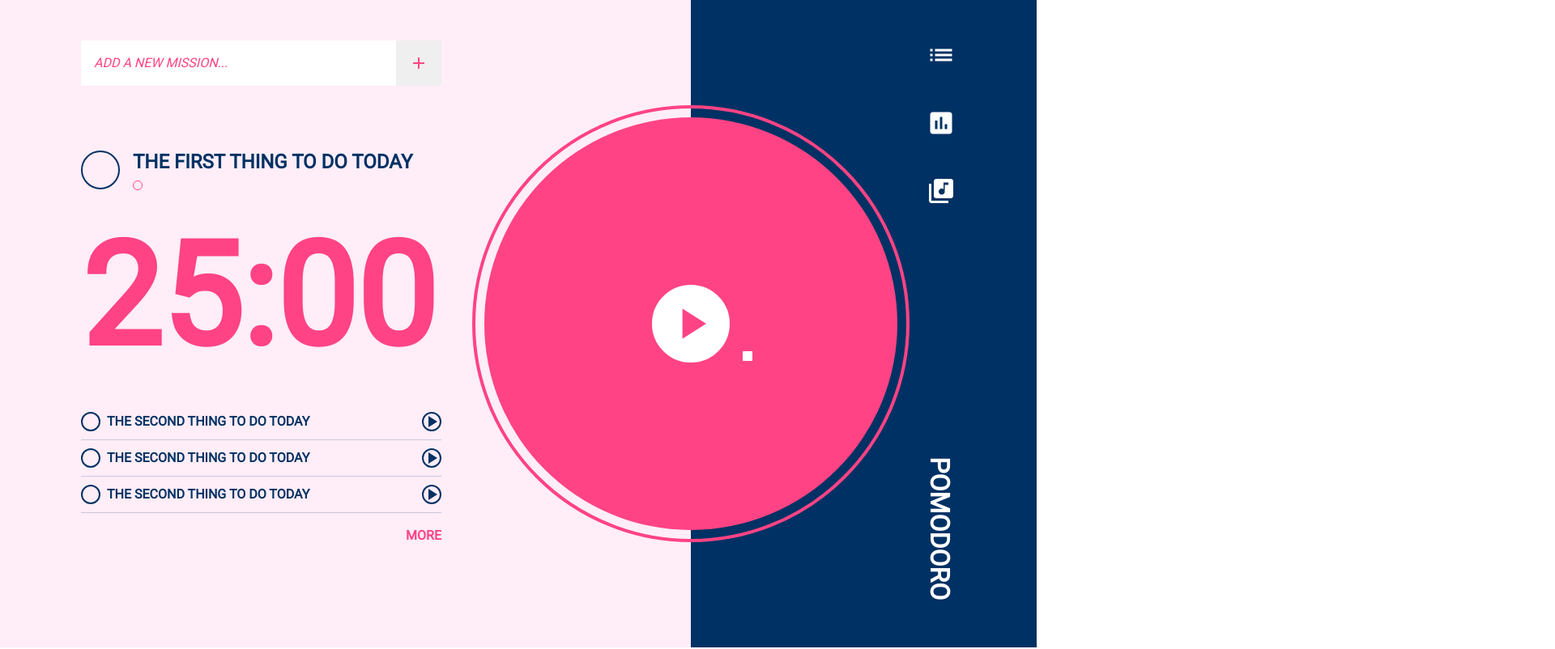
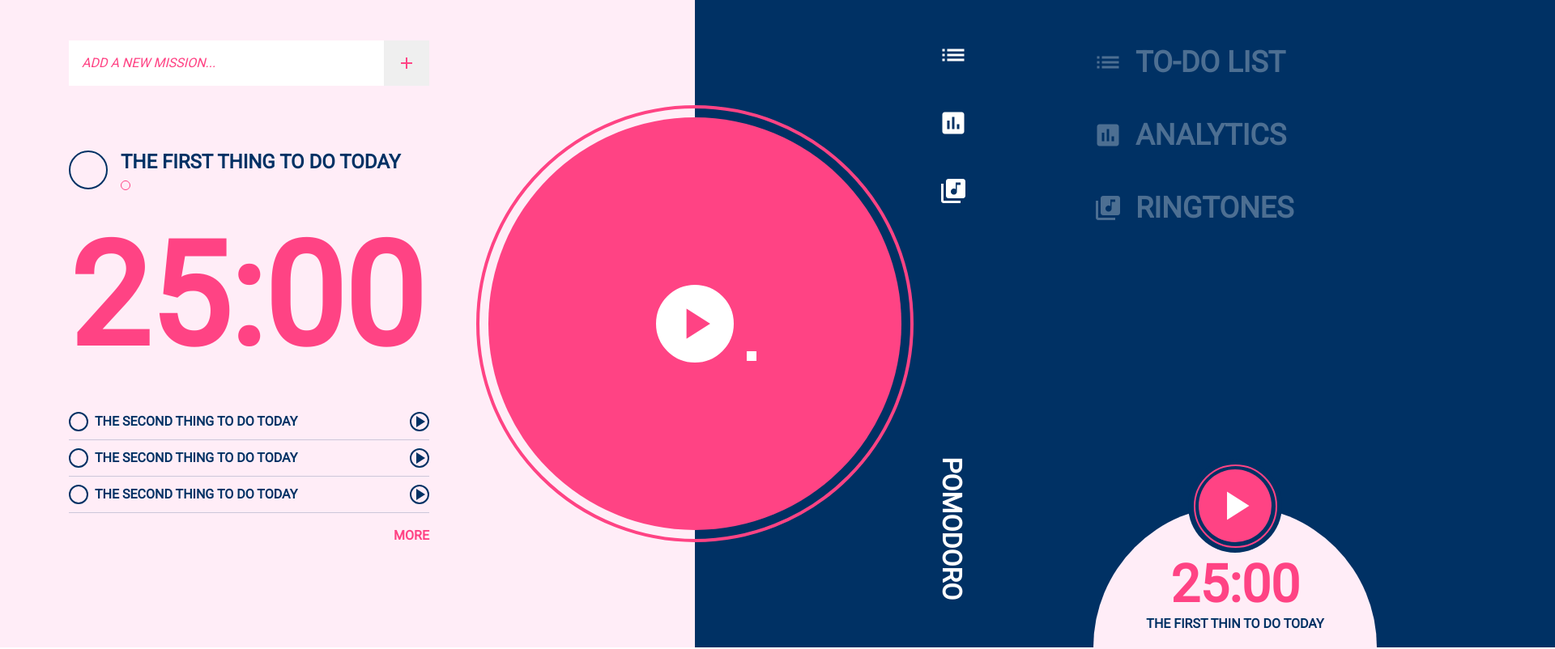
Before and after one commit to mrmosssir/Tomato, a Vue app: page / in a window 1280 px wide. Shown: the top 802 px of the page at 81% size, 1920 px wide, since content can reach past the window. Built offline with nearby package versions, Linux system fonts and the light colour scheme.

Commit message:
option upgrade

```diff
--- a/index.html
+++ b/index.html
@@ -7,7 +7,7 @@
     <link href="https://fonts.googleapis.com/icon?family=Material+Icons" rel="stylesheet">
     <title>tomato-clock</title>
   </head>
-  <body>
+  <body style="overflow: hidden;">
     <div id="app"></div>
     <!-- built files will be auto injected -->
   </body>
--- a/src/App.vue
+++ b/src/App.vue
@@ -1,5 +1,5 @@
 <template>
-  <div class="container-fluid" id="app">
+  <div class="w-100" style="height: 100vh;" id="app">
     <div class="row">
       <div class="col-8 bg-primary" style="height: 100vh;">
         <div class="w-445 ml-85 mt-50">
@@ -73,17 +73,17 @@
       <div class="col-4 bg-third" style="height: 100vh;">
         <div class="function-bar h-100">
           <div class="text-right">
-            <a href="#">
+            <a href="#" @click.prevent="openOption()">
               <i class="material-icons">
               list
               </i>
             </a>
-            <a href="#">
+            <a href="#" @click.prevent="openOption()">
               <i class="material-icons">
                 insert_chart
               </i>
             </a>
-            <a href="#">
+            <a href="#" @click.prevent="openOption()">
               <i class="material-icons">
                 library_music
               </i>
@@ -93,12 +93,28 @@
         </div>
       </div>
     </div>
+    <Option :open-enabled="optionOpen"></Option>
   </div>
 </template>
 
 <script>
+import Option from './components/Option';
+
 export default {
   name: 'App',
+  data() {
+    return {
+      optionOpen: false,
+    };
+  },
+  components: {
+    Option,
+  },
+  methods: {
+    openOption() {
+      this.optionOpen = true;
+    },
+  },
 };
 </script>
 
--- a/src/components/Main.vue
+++ /dev/null
@@ -1,20 +0,0 @@
-<template>
-  <div>
-    123
-  </div>
-</template>
-
-<script>
-export default {
-  name: 'HelloWorld',
-  data() {
-    return {
-      msg: 'Welcome to Your Vue.js App',
-    };
-  },
-};
-</script>
-
-<!-- Add "scoped" attribute to limit CSS to this component only -->
-<style scoped>
-</style>
--- /dev/null
+++ b/src/components/Option.vue
@@ -0,0 +1,53 @@
+<template>
+  <div class="option bg-third row" :class="{'option-active': openEnabled}">
+    <div class="col-5 pt-50 pl-85 h-100 d-flex flex-column justify-content-between">
+      <div>
+        <a href="#"
+           class="option-list">
+          <i class="material-icons mr-3">
+          list
+          </i>
+          TO-DO LIST
+        </a>
+        <a href="#"
+           class="option-list">
+          <i class="material-icons mr-3">
+            insert_chart
+          </i>
+          ANALYTICS
+        </a>
+        <a href="#"
+           class="option-list">
+          <i class="material-icons mr-3">
+            library_music
+          </i>
+          RINGTONES
+        </a>
+      </div>
+      <div class="option-clock">
+        <div class="option-play-button-back">
+          <div class="option-play-button-outline">
+            <div class="option-play-button">
+              <i class="material-icons">play_arrow</i>
+            </div>
+          </div>
+        </div>
+        <p class="option-clock-time">
+          25:00
+        </p>
+        <p class="option-clock-title">
+          THE FIRST THIN TO DO TODAY
+        </p>
+      </div>
+    </div>
+    <div class="col-5"></div>
+    <div class="col-2"></div>
+  </div>
+</template>
+
+<script>
+export default {
+  name: 'Option',
+  props: ['openEnabled'],
+};
+</script>
--- a/src/router/index.js
+++ b/src/router/index.js
@@ -1,6 +1,6 @@
 import Vue from 'vue';
 import Router from 'vue-router';
-import Main from '@/components/Main';
+import Option from '@/components/Option';
 
 Vue.use(Router);
 
@@ -8,8 +8,8 @@ export default new Router({
   routes: [
     {
       path: '/',
-      name: 'Main',
-      component: Main,
+      name: 'Option',
+      component: Option,
     },
   ],
 });
--- /dev/null
+++ b/src/sass/helpers/_option.scss
@@ -0,0 +1,69 @@
+.option {
+    display: flex;
+    width: 100%;
+    height: 100vh;
+    position: absolute;
+    top: 0;
+    left: 0;
+    z-index: 3;
+    transform: translate(100%, 0);
+    transition: transform 3s;
+}
+.option-active {
+    transform: translate(0, 0);
+    transition: transform 3s;
+}
+.option-list {
+    display: flex;
+    color: $transparent-white;
+    align-items: center;
+    font-weight: bold;
+    text-decoration: none !important;
+    margin-bottom: 36px;
+    &:hover {
+        &, i {
+            color: $secondary;
+        }
+    }
+    &, i {
+        font-size: 36px;
+    }
+}
+.option-clock {
+    @include draw-circle(350px, 0px, $primary);
+    flex-direction: column;
+    justify-content: start;
+    background: $primary;
+    transform: translate(0, 50%);
+    position: relative;
+    .option-clock-time {
+        font-size: 64px;
+        font-weight: bold;
+        color: $secondary;
+        margin-top: 50px;
+        margin-bottom: 0;
+    }
+    .option-clock-title {
+        font-weight: bold;
+        color: $third;
+        transform: translate(0, -50%);
+    }
+}
+.option-play-button-back {
+    @include draw-circle(116px, 0px, $third);
+    background: $third;
+    position: absolute;
+    top: 0;
+    transform: translate(0, -50%);
+}
+.option-play-button-outline {
+    @include draw-circle(103px, 2px, $secondary);
+    .option-play-button {
+        @include draw-circle(90px, 0px, $secondary);
+        background: $secondary;
+        i {
+            font-size: 60px;
+            color: $white;
+        }
+    }
+}
--- a/src/sass/helpers/_variables.scss
+++ b/src/sass/helpers/_variables.scss
@@ -76,6 +76,7 @@ $danger:        $red !default;
 $light:         $gray-100 !default;
 $dark:          $gray-800 !default;
 $transparent-third: rgba(0, 49, 100, 0.2);
+$transparent-white: rgba(255, 255, 255, 0.3);
 
 $theme-colors: () !default;
 // stylelint-disable-next-line scss/dollar-variable-default
--- a/src/sass/style.scss
+++ b/src/sass/style.scss
@@ -7,4 +7,5 @@
 @import '../sass/helpers/todolist';
 @import '../sass/helpers/playbutton';
 @import '../sass/helpers/functionbar';
+@import '../sass/helpers/option';
 @import '../sass/helpers/other';
```
Also changed, not shown: 10 other files (tests, documents, lock files or other folders).
